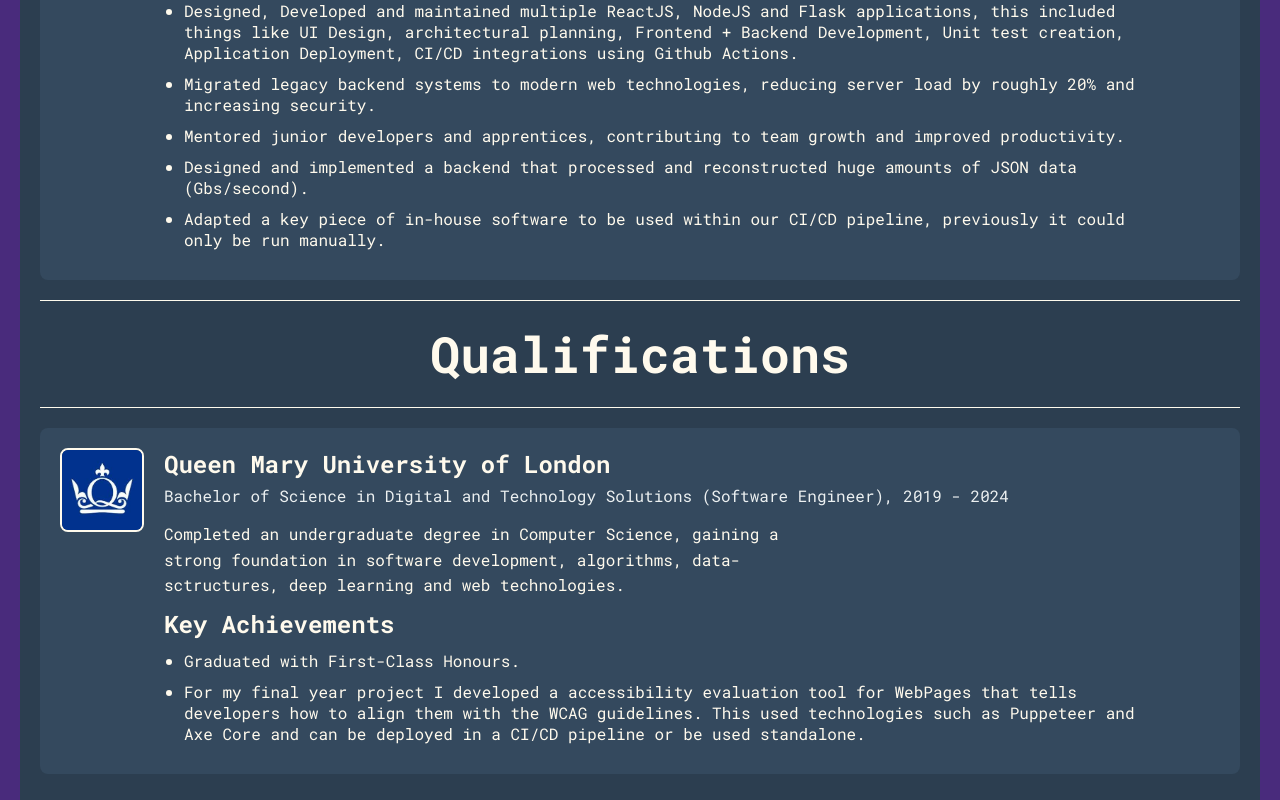
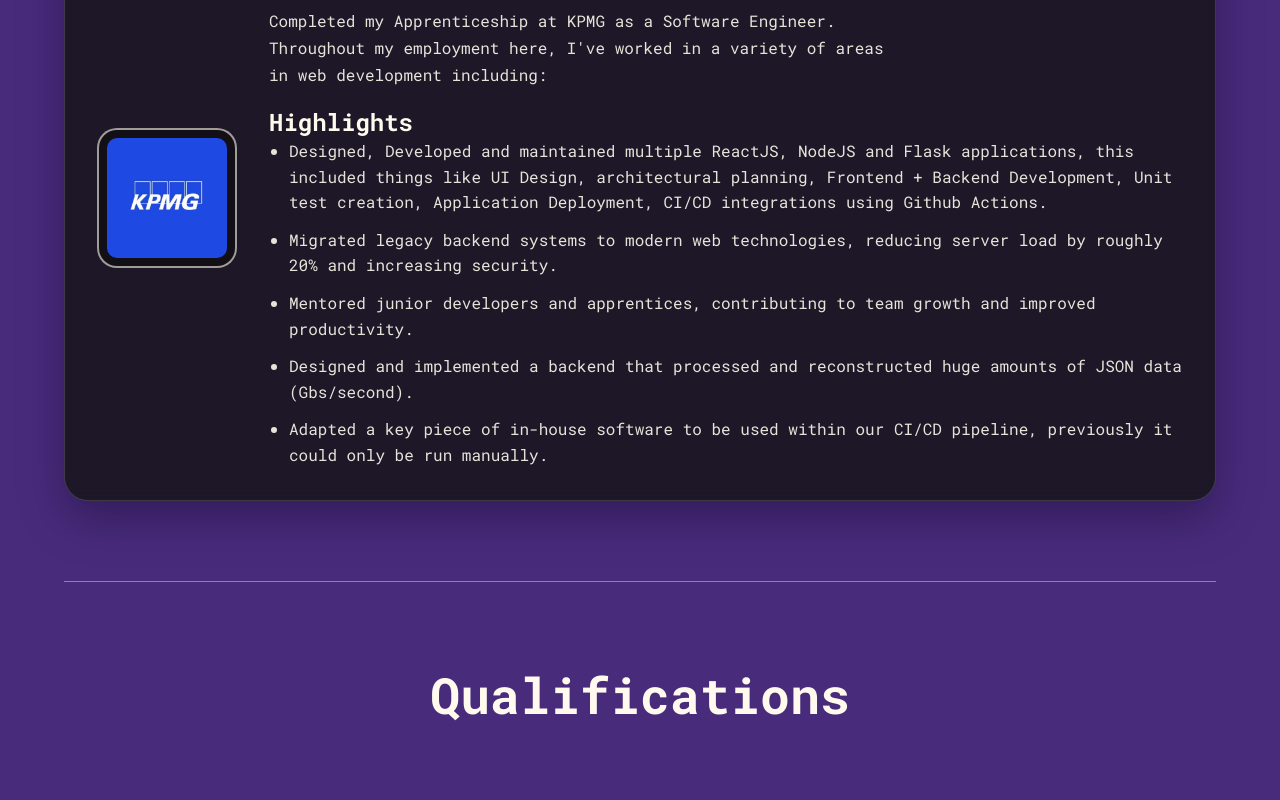
Before and after one commit to SlightOfHandio2/portfolio, a React (Create React App) app: page / in a window 1280 px wide. Shown: the part 1260-2060 px from the top of the page. Built offline with nearby package versions, Linux system fonts and the light colour scheme.

Commit message:
Restyle experience section to match projects

```diff
--- a/src/subPages/Experience.tsx
+++ b/src/subPages/Experience.tsx
@@ -8,9 +8,10 @@
     <div className="Experience" id="54356345">
       <h2 className="titleProject ExperienceTitle">Experience</h2>
       <hr className="Break" />
-      <div className="employment">
+      <div className="experienceSection">
+        <div className="experienceCard">
           <img className="logo" src={kpmgLogo} alt="KPMG" />
-        <div className="employmentDetails">
+          <div className="experienceDetails">
             <h3 className="SubTitle">KPMG - Software Engineer</h3>
             <p className="Date">September 2019 - October 2024</p>
             <p className="Text">
@@ -46,16 +47,18 @@
             </ul>
           </div>
         </div>
+      </div>
       <hr className="Break" />
       <h2 className="titleProject ExperienceTitle">Qualifications</h2>
       <hr className="Break" />
-      <div className="qualification">
+      <div className="experienceSection">
+        <div className="experienceCard">
           <img
             className="logo"
             src={queenMaryLogo}
             alt="Queen Mary University of London"
           />
-        <div className="qualificationDetails">
+          <div className="experienceDetails">
             <h3 className="SubTitle">Queen Mary University of London</h3>
             <p className="Date">
               Bachelor of Science in Digital and Technology Solutions (Software
@@ -74,9 +77,10 @@
                 tool for WebPages that tells developers how to align them with the
                 WCAG guidelines. This used technologies such as Puppeteer and Axe
                 Core and can be deployed in a CI/CD pipeline or be used
-              standalone.{" "}
+                standalone.
               </li>
             </ul>
+          </div>
         </div>
       </div>
     </div>
--- a/src/subPages/css/Experience.css
+++ b/src/subPages/css/Experience.css
@@ -1,105 +1,130 @@
 .Experience {
   color: #fffaed;
-  padding: 20px;
-  border-radius: 8px;
-  max-width: 1200px;
   margin: auto;
+  margin-top: 2vh;
+  padding-bottom: 30vh;
+  width: 90%;
+  max-width: 1350px;
   font-family: "Roboto Mono", monospace;
-  background-color: #2c3e50;
-  margin-top: 10vh;
-  margin-bottom: 35vh;
+  display: flex;
+  flex-direction: column;
+  gap: 40px;
 }
 
 .Break {
   border: 0;
   height: 1px;
-  background: #fffaed;
-  margin: 20px 0;
+  background: rgba(255, 250, 237, 0.4);
+  margin: 40px 0;
 }
 
-.employment,
-.qualification {
+.experienceSection {
   display: flex;
-  align-items: flex-start;
-  background-color: #34495e;
-  padding: 20px;
-  border-radius: 8px;
-  margin-bottom: 20px;
-  flex-wrap: wrap;
+  flex-direction: column;
+  gap: 24px;
+}
+
+.experienceCard {
+  display: flex;
+  align-items: center;
+  gap: 32px;
+  background: rgba(22, 21, 25, 0.85);
+  border: 1px solid rgba(255, 250, 237, 0.15);
+  border-radius: 24px;
+  padding: 32px;
+  backdrop-filter: blur(6px);
+  box-shadow: 0 18px 45px rgba(9, 4, 32, 0.35);
+  transition: transform 0.3s ease, box-shadow 0.3s ease;
+}
+
+.experienceCard:hover {
+  transform: translateY(-6px);
+  box-shadow: 0 26px 60px rgba(9, 4, 32, 0.45);
 }
 
 .logo {
-  width: 80px;
-  height: 80px;
-  margin-right: 20px;
-  border-radius: 8px;
-  border: 2px solid #fffaed;
+  flex-shrink: 0;
+  width: 120px;
+  height: 120px;
+  border-radius: 20px;
+  border: 2px solid rgba(255, 250, 237, 0.6);
+  object-fit: cover;
+  background: rgba(14, 13, 16, 0.65);
+  padding: 8px;
 }
 
-.employmentDetails,
-.qualificationDetails {
+.experienceDetails {
+  flex: 1 1 0;
   max-width: 1000px;
 }
 
 .SubTitle {
   font-size: 24px;
-  font-weight: bold;
+  font-weight: 700;
   margin: 0;
-  color: #fffaed;
 }
 
 .Date {
   font-size: 16px;
-  color: #ecf0f1;
-  margin: 5px 0 15px;
+  color: rgba(255, 250, 237, 0.75);
+  margin: 8px 0 18px;
 }
 
 .Text {
   font-size: 16px;
-  line-height: 1.6;
-  margin: 10px 0;
+  line-height: 1.7;
+  margin: 10px 0 18px;
+  color: rgba(255, 250, 237, 0.9);
 }
 
 .Highlights {
-  margin: 10px 0 0 20px;
-  padding: 0;
+  margin: 0;
+  padding-left: 20px;
+  display: grid;
+  gap: 12px;
 }
 
 .Highlights li {
-  margin-bottom: 10px;
   font-size: 16px;
-}
-
-.titleProjectNoBreak {
-  text-align: center;
-  font-family: "Roboto Mono", monospace;
-  font-weight: 1000;
+  line-height: 1.6;
+  color: rgba(255, 250, 237, 0.9);
 }
 
 .ExperienceTitle {
-  margin-top: 0;
-  margin-bottom: 0;
+  margin: 0;
   padding-bottom: 0;
 }
 
-/* Media Queries for Mobile */
-@media (max-width: 768px) {
-  .Experience {
-    padding: 20px 10px;
-    background-color: #ffffff00;
-  }
-
-  .employment,
-  .qualification {
+@media (max-width: 1024px) {
+  .experienceCard {
     flex-direction: column;
-    align-items: center;
     text-align: center;
   }
 
-  .employmentDetails,
-  .qualificationDetails {
-    max-width: 100%;
+  .experienceDetails {
     text-align: center;
+  }
+
+  .Highlights {
+    padding-left: 0;
+    list-style-position: inside;
+  }
+
+  .logo {
+    width: 100px;
+    height: 100px;
+  }
+}
+
+@media (max-width: 600px) {
+  .Experience {
+    width: 92%;
+    gap: 32px;
+  }
+
+  .experienceCard {
+    padding: 24px;
+    gap: 20px;
   }
 
   .SubTitle {
@@ -111,26 +136,4 @@
   .Highlights li {
     font-size: 14px;
   }
-
-  .Highlights {
-    list-style-type: none;
-    margin: 10px 0 0 0;
-  }
-
-  .logo {
-    margin-bottom: 20px;
-    margin-right: 0px;
-  }
 }
-
-@media (min-width: 769px) and (max-width: 1200px) {
-  .employment,
-  .qualification {
-    flex-direction: row;
-  }
-
-  .employmentDetails,
-  .qualificationDetails {
-    max-width: calc(100% - 120px); /* Adjust the max width to avoid wrapping */
-  }
-}
```
Lines whose indentation alone changed are shown as unchanged.
